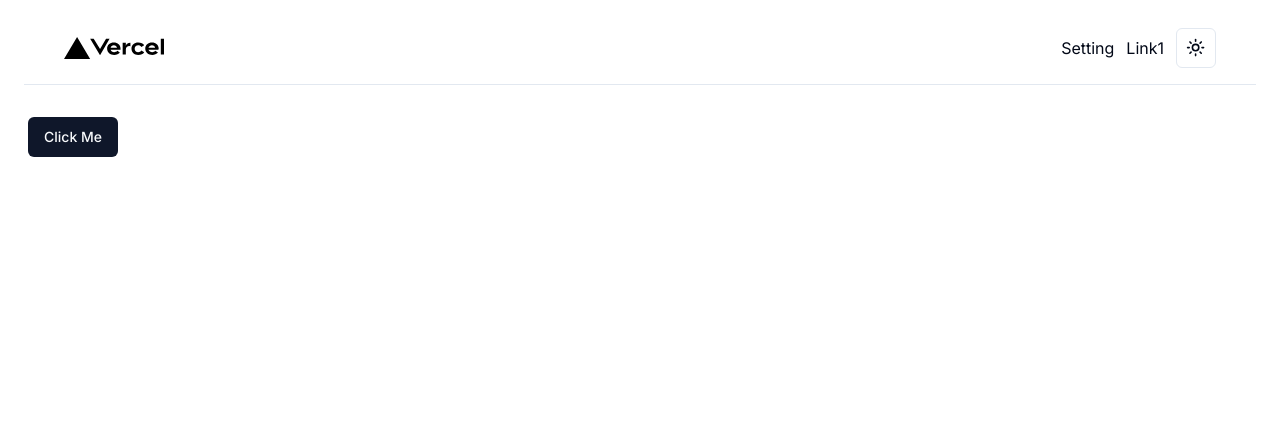
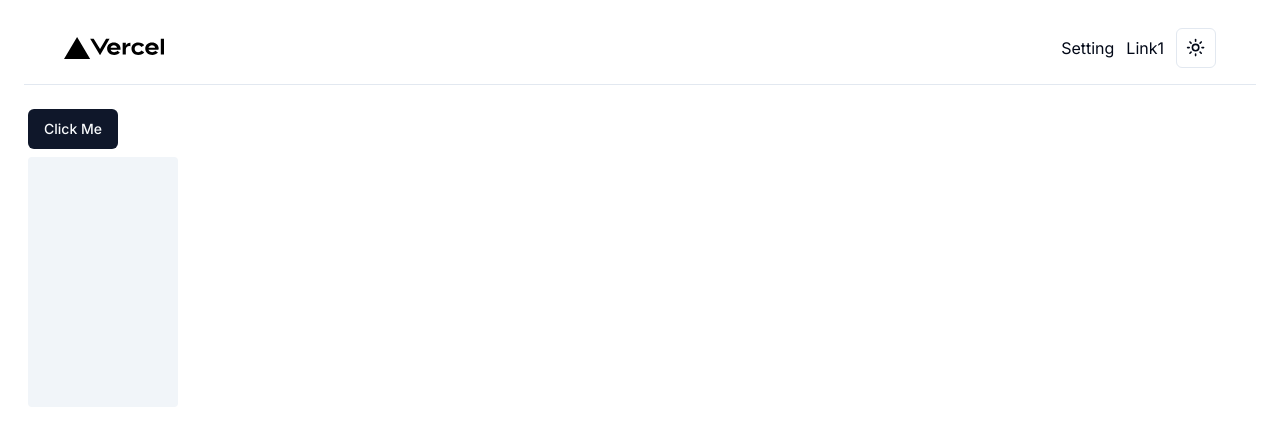
Before and after one commit to tonyljx/next-for-fun, a Next.js app: page / in a window 1280 px wide. Both pictures are taken after a click on the button "Click Me". Shown: the top 446 px of the page. Built offline with nearby package versions, Linux system fonts and the light colour scheme.

Commit message:
feature: try popover

```diff
--- a/package.json
+++ b/package.json
@@ -10,6 +10,7 @@
   },
   "dependencies": {
     "@radix-ui/react-dropdown-menu": "^2.0.6",
+    "@radix-ui/react-popover": "^1.0.7",
     "@radix-ui/react-slot": "^1.0.2",
     "@types/node": "20.8.3",
     "@types/react": "18.2.25",
--- a/src/app/page.tsx
+++ b/src/app/page.tsx
@@ -1,12 +1,33 @@
+"use client";
 import { Button } from "@/components/ui/button";
+import { useState } from "react";
 
 export default function Home() {
+  const [active, setActive] = useState(false);
   return (
     <main className="flex min-h-screen flex-col px-1 py-3">
-      <div className="mt-2 flex-1  gap-3  ">
-        {/* sidebar */}
-        <Button>Click Me</Button>
-      </div>
+      {/* 包在一个块中去看效果 */}
+      <section>
+        <div className="relative">
+          <Button
+            data-state={active ? "open" : "closed"}
+            onClick={() => setActive(!active)}
+          >
+            Click Me
+          </Button>
+          {active && (
+            <div
+              className={`  absolute top-12   h-[250px] w-[150px] rounded
+        bg-slate-100 data-[state=open]:animate-in data-[state=closed]:animate-out data-[state=closed]:fade-out-0 data-[state=open]:fade-in-0 data-[state=closed]:zoom-out-95 data-[state=open]:zoom-in-95 `}
+            ></div>
+          )}
+          {/* <div
+            className={`transition-visibility absolute top-12   h-[250px] w-[150px] rounded
+        bg-slate-100 transition-opacity duration-500
+        ${active ? "visible opacity-100" : "invisible opacity-0"}`}
+          ></div> */}
+        </div>
+      </section>
     </main>
   );
 }
--- /dev/null
+++ b/src/components/ui/popover.tsx
@@ -0,0 +1,31 @@
+"use client"
+
+import * as React from "react"
+import * as PopoverPrimitive from "@radix-ui/react-popover"
+
+import { cn } from "@/lib/utils"
+
+const Popover = PopoverPrimitive.Root
+
+const PopoverTrigger = PopoverPrimitive.Trigger
+
+const PopoverContent = React.forwardRef<
+  React.ElementRef<typeof PopoverPrimitive.Content>,
+  React.ComponentPropsWithoutRef<typeof PopoverPrimitive.Content>
+>(({ className, align = "center", sideOffset = 4, ...props }, ref) => (
+  <PopoverPrimitive.Portal>
+    <PopoverPrimitive.Content
+      ref={ref}
+      align={align}
+      sideOffset={sideOffset}
+      className={cn(
+        "z-50 w-72 rounded-md border bg-popover p-4 text-popover-foreground shadow-md outline-none data-[state=open]:animate-in data-[state=closed]:animate-out data-[state=closed]:fade-out-0 data-[state=open]:fade-in-0 data-[state=closed]:zoom-out-95 data-[state=open]:zoom-in-95 data-[side=bottom]:slide-in-from-top-2 data-[side=left]:slide-in-from-right-2 data-[side=right]:slide-in-from-left-2 data-[side=top]:slide-in-from-bottom-2",
+        className
+      )}
+      {...props}
+    />
+  </PopoverPrimitive.Portal>
+))
+PopoverContent.displayName = PopoverPrimitive.Content.displayName
+
+export { Popover, PopoverTrigger, PopoverContent }
```
Also changed, not shown: 1 other file (tests, documents, lock files or other folders).
